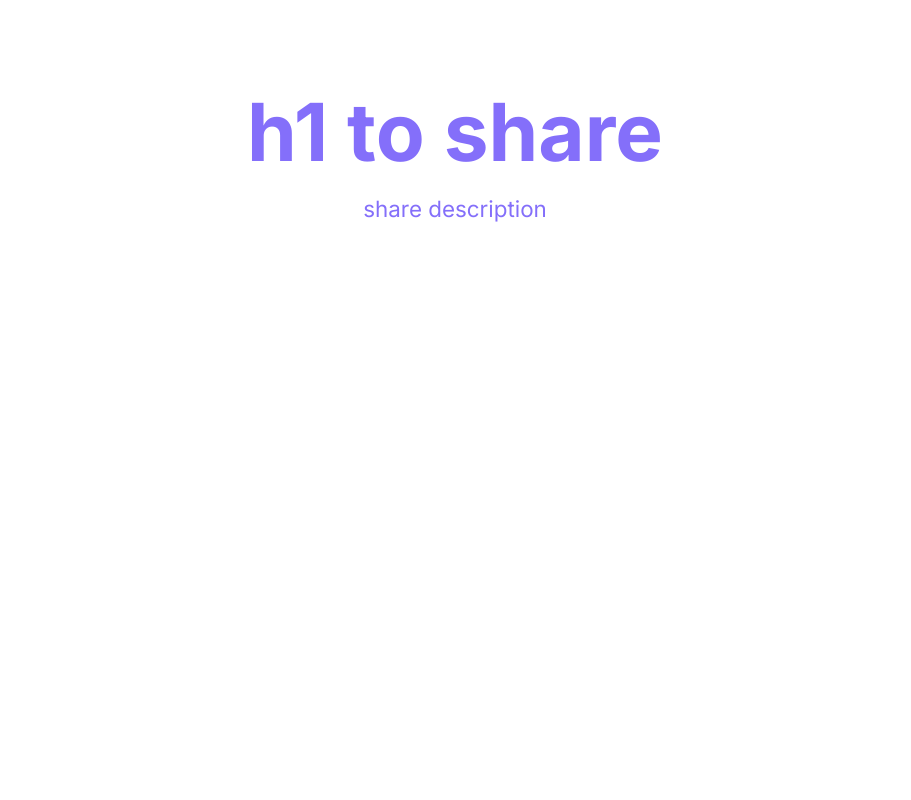
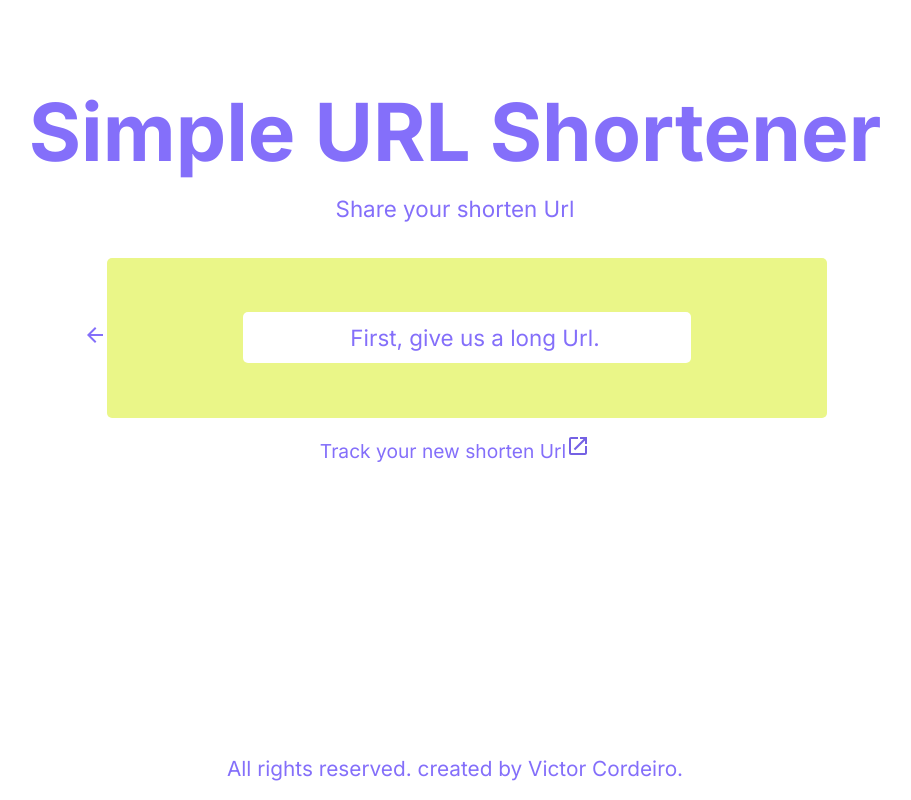
Before and after one commit to vitucordeiro/url-front, a React (Vite) app: page /share in a window 1280 px wide. Shown: the whole page, without its empty margins (185-1096 px from the left). Built offline with nearby package versions, Linux system fonts and the light colour scheme.

Commit message:
feat: Share page

```diff
--- a/src/pages/Share.tsx
+++ b/src/pages/Share.tsx
@@ -1,9 +1,17 @@
+import { useLocation } from "react-router";
 import Header from "../Components/Header";
+import Card from "../Components/Card";
+import Footer from "../Components/Footer";
 
 export default function Share() {
+  const location = useLocation();
+
   return (
     <>
-      <Header H1="h1 to share" description="share description" />
+      <Header H1="Simple URL Shortener" description="Share your shorten Url" />
+      <Card arrowToHome={false} />
+      <Footer />
     </>
+
   )
 }
```
